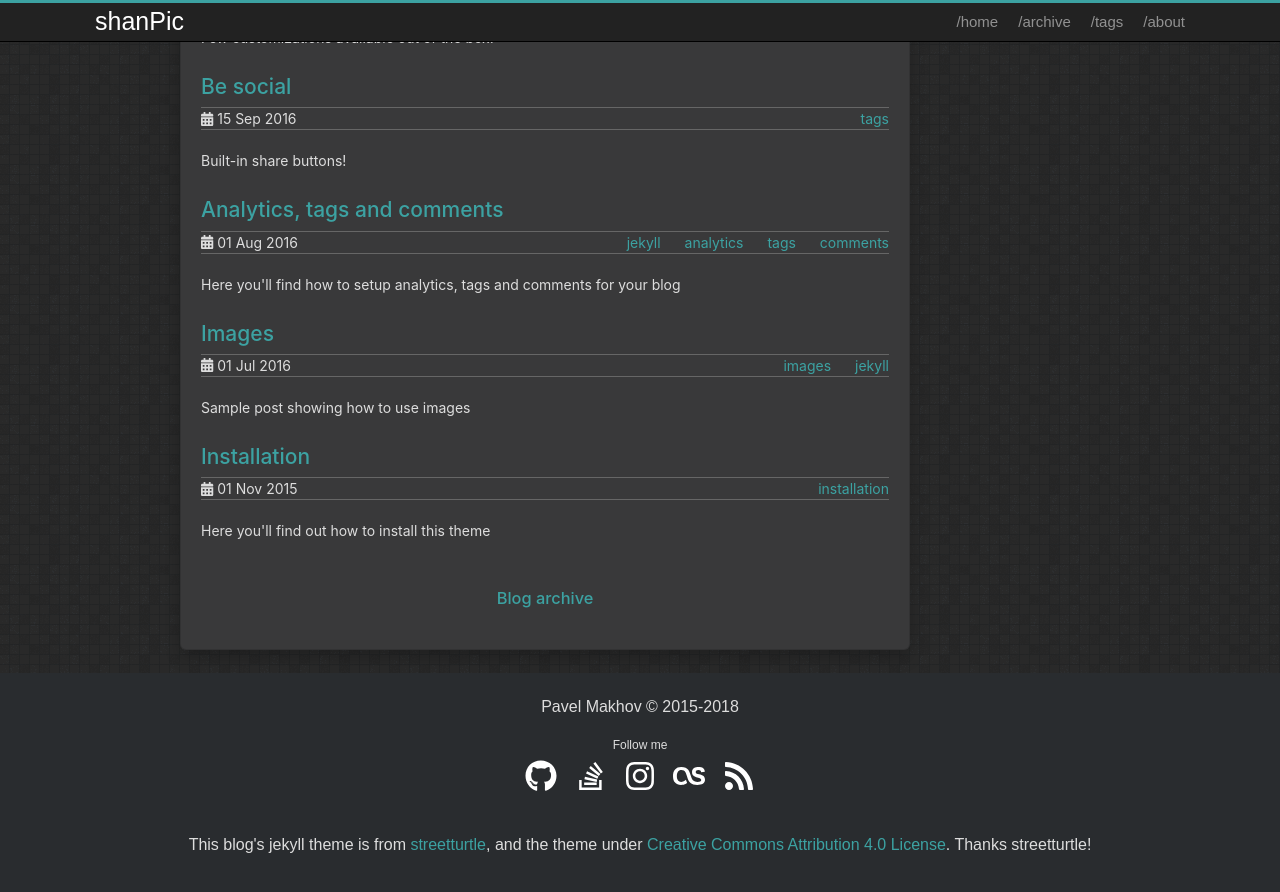
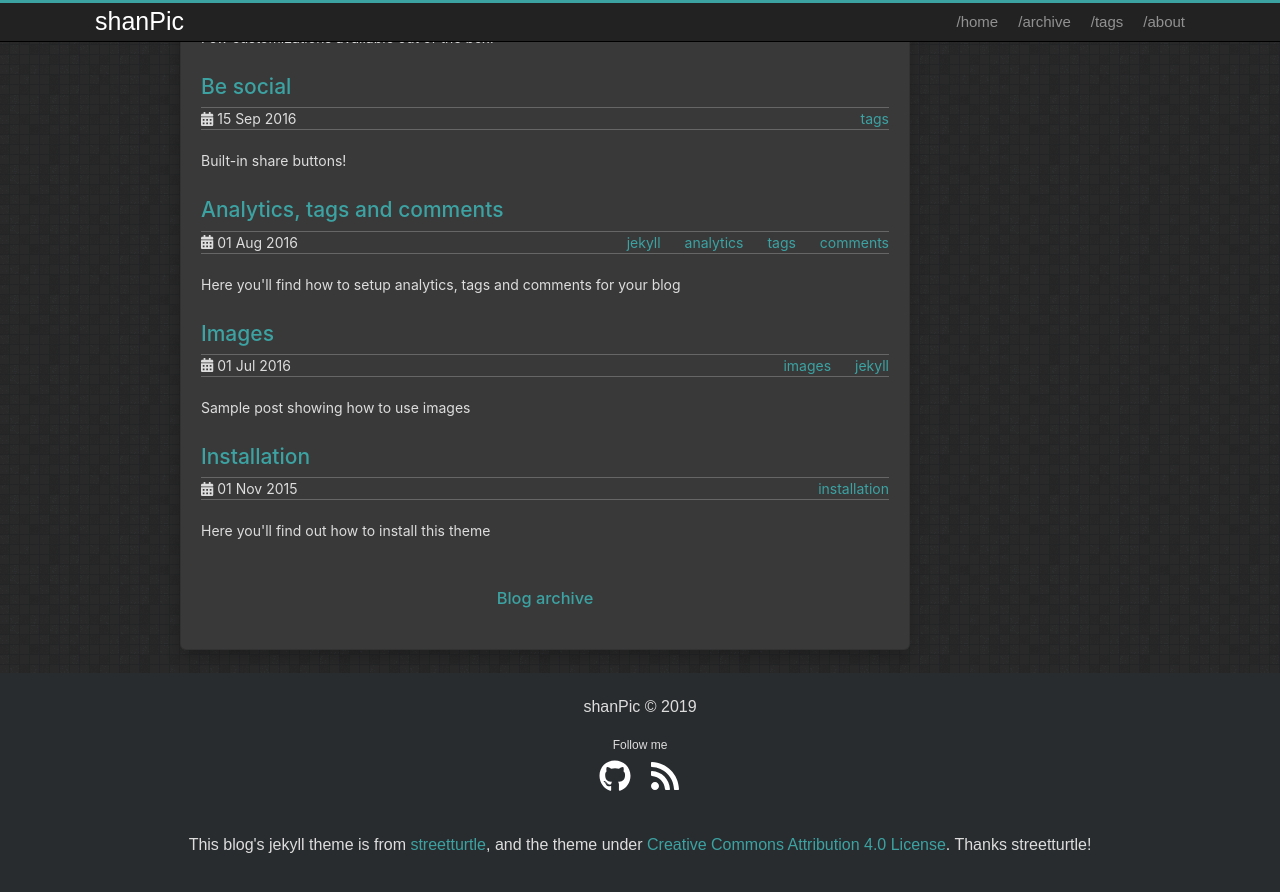
Before and after one commit to shanPic/shanPic.github.io, a Jekyll site: the page built from index.html, in a window 1280 px wide and 900 px high, scrolled down 776 px. Shown: the top 892 px of the window. Built offline with Jekyll 4.4.1, drawn with Linux system fonts in a browser that asks for light colours.

Commit message:
add author and copyright

```diff
--- a/_config.yml
+++ b/_config.yml
@@ -10,8 +10,8 @@ url: http://shanPic.github.io
 # For a project page here should be a project name. Otherwise (for user's/organization's page leave it empty)
 # baseurl: '/jekyll-clean-dark'
 
-author: Pavel Makhov
-copyright: 2015-2018
+author: shanPic
+copyright: 2019
 
 share:
   # facebook: true
@@ -23,10 +23,10 @@ share:
 
 social:
   github: shanPic
-  stackoverflow: ''
-  linkedin:
-  instagram: ''
-  lastfm: ''
+  # stackoverflow: ''
+  # linkedin:
+  # instagram: ''
+  # lastfm: ''
   rss: feed.xml
 
 # # Google Analytics key, leave blank to ignore
```
